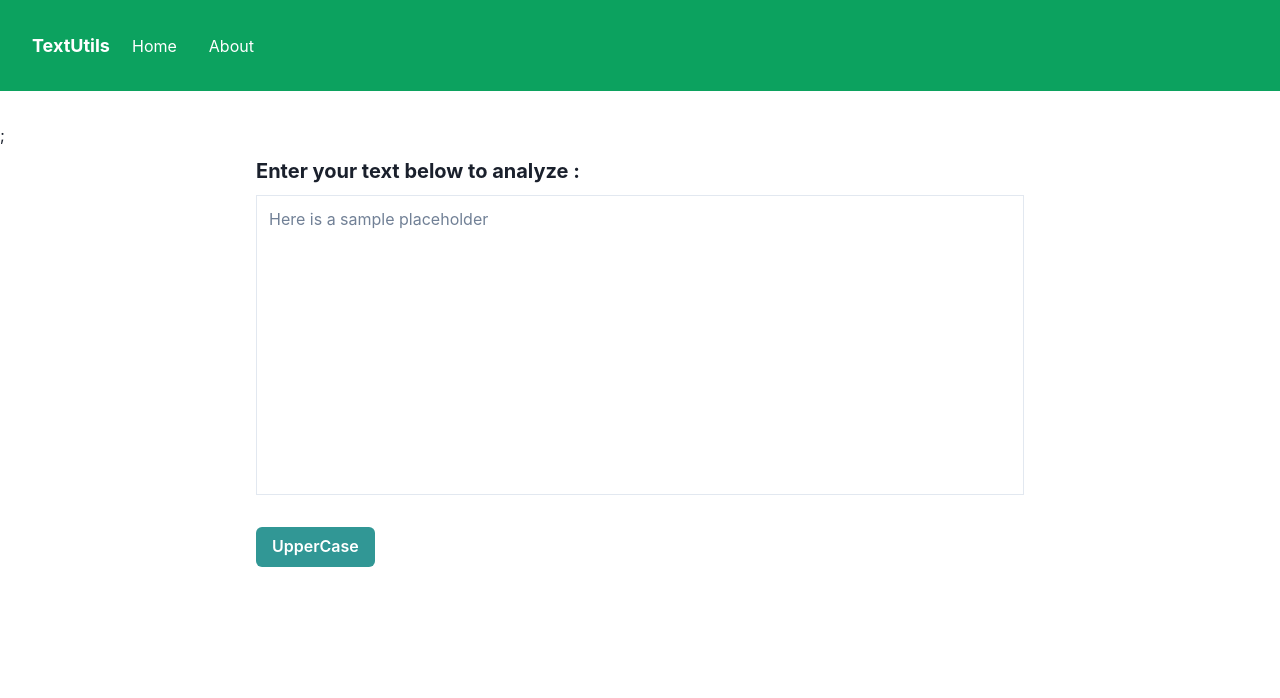
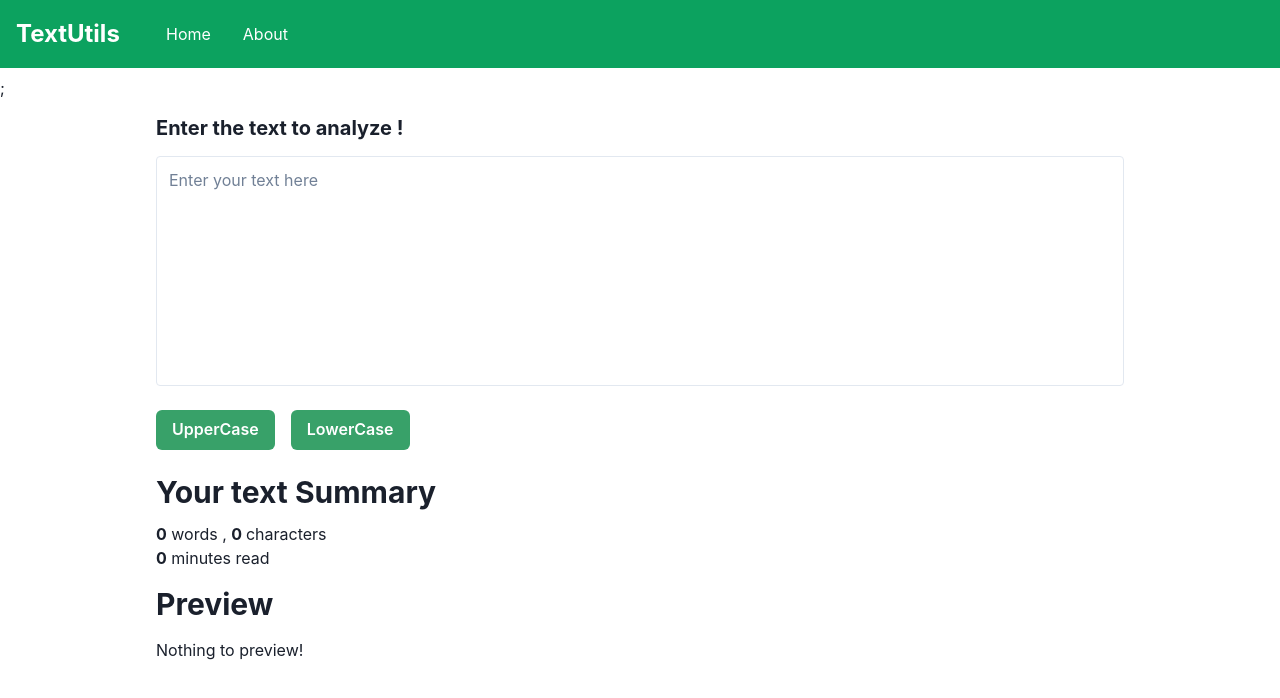
Before and after one commit to sneha-2510/TextBlend, a React (Vite) app in the folder TextUtils/: page / in a window 1280 px wide. Shown: the top 698 px of the page. Built offline with nearby package versions, Linux system fonts and the light colour scheme.

Commit message:
added word count functionality

```diff
--- a/TextUtils/src/components/Header.jsx
+++ b/TextUtils/src/components/Header.jsx
@@ -11,7 +11,7 @@ const NavBar = (props) => {
   return (
     <NavBarContainer {...props}>
       <Logo
-        w="100px"
+        w="150px"
         color={["white", "white", "white", "white"]}
       />
       <MenuToggle toggle={toggle} isOpen={isOpen} />
@@ -88,8 +88,8 @@ const NavBarContainer = ({ children, ...props }) => {
       // justify="space-between"
       wrap="wrap"
       w="100%"
-      mb={8}
-      p={8}
+      mb={2}
+      p={4}
       bg={["primary.500", "primary.500", "primary.500", "primary.500"]}
       color={["white", "white", "white", "white"]}
       {...props}
--- a/TextUtils/src/components/Logo.jsx
+++ b/TextUtils/src/components/Logo.jsx
@@ -4,7 +4,7 @@ import { Box, Text } from "@chakra-ui/react";
 export default function Logo(props) {
   return (
     <Box {...props}>
-      <Text fontSize="lg" fontWeight="bold">
+      <Text fontSize="2xl" fontWeight="bold">
         TextUtils
       </Text>
     </Box>
--- a/TextUtils/src/components/TextForm.jsx
+++ b/TextUtils/src/components/TextForm.jsx
@@ -1,32 +1,81 @@
-import React from 'react'
+import React, { useState } from 'react'
 import { Textarea, Container, Heading, Button, Stack } from '@chakra-ui/react'
 
 function TextForm() {
+
+    //get the entered text
+    const handleOnchange = (e) => {
+        setText(e.target.value)
+    }
+
+    //to uppercase function
+    const handleUpClick = () => {
+        // console.log("uppercase button was clicked");
+        const newText = text.toUpperCase();
+        setText(newText);
+    }
+
+    //to lowercase function
+    const handleLowClick = () => {
+        // console.log("uppercase button was clicked");
+        const newText = text.toLowerCase();
+        setText(newText);
+    }
+
+    const [text, setText] = useState("");
+
+
     return (
         <>
-
-
-            <Container maxW='800px'>
-                <Heading as='h4' size='md' my={3}>Enter your text below to analyze : </Heading>
-
+            <Container maxW='1000px'>
+                <Heading as='h4' size='md' my={4}>Enter the text to analyze !</Heading>
                 <Textarea
-                    placeholder='Here is a sample placeholder'
+                    placeholder='Enter your text here'
                     size='xl'
                     resize='none'
-                    height={"300px"}
+                    height={"230px"}
                     p={3}
-
+                    value={text}
+                    onChange={handleOnchange}
+                    borderRadius={4}
                 />
-
-                <Stack spacing={4} direction='row' align='center' my={8}>
-
-                    <Button colorScheme='teal' size='md'>
+                {/* TODO : create a button componet and then use that for optimization */}
+                <Stack spacing={4} direction='row' align='center' my={6}>
+                    <Button colorScheme='green' size='md'
+                        onClick={handleUpClick}>
                         UpperCase
                     </Button>
 
+                    <Button colorScheme='green' size='md'
+                        onClick={handleLowClick}>
+                        LowerCase
+                    </Button>
                 </Stack>
             </Container>
 
+            <Container maxW='1000px ' >
+                <Heading as='h2' size='lg' my={3}>Your text Summary</Heading>
+                <p>
+                    <b>{text
+                        .replace(/\s/)
+                        .split(' ')
+                        .filter((value) => value !== '').length}
+                    </b>{' '}words ,
+
+                    {' '}<b>{text.replace(/\s/g, '').length} </b>{' '}characters
+                </p>
+
+                <p>
+                {' '}<b>{0.008 * text
+                    .replace(/\s/)
+                    .split(' ')
+                    .filter((value) => value !== '').length}
+                </b>{' '} minutes read
+                </p>
+
+                <Heading as='h2' size='lg' my={4}>Preview</Heading>
+                <p>{text ? text : "Nothing to preview!"}</p>
+            </Container>
 
         </>
     )
```
